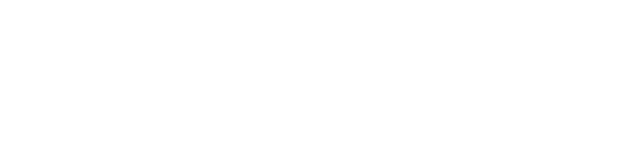
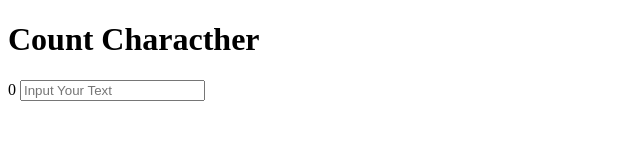
Before and after one commit to jaturaorn/CharactherCountPro, a plain HTML site: page index.html in a window 1280 px wide. Shown: the whole page, without its empty margins (0-640 px from the left). Drawn offline with Linux system fonts and the light colour scheme.

Commit message:
finish in HTML

```diff
--- a/index.html
+++ b/index.html
@@ -8,7 +8,11 @@
     <title>CharactherCountPro</title>
 </head>
 <body>
-
+    <div class="container">
+        <h1>Count Characther</h1>
+        <span class="count">0</span>
+        <input type="text" class="text" placeholder="Input Your Text">
+    </div>
 
     <script src="app.js"></script>
 </body>
```
